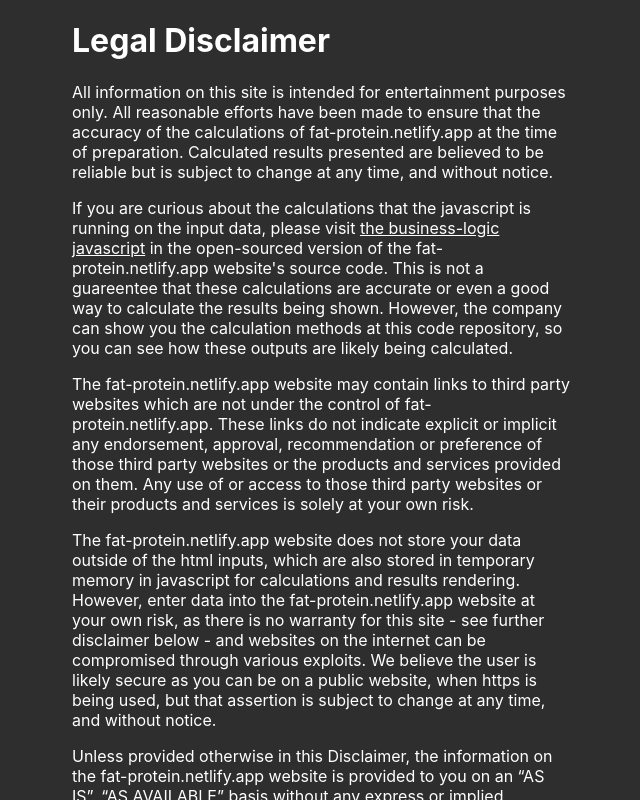
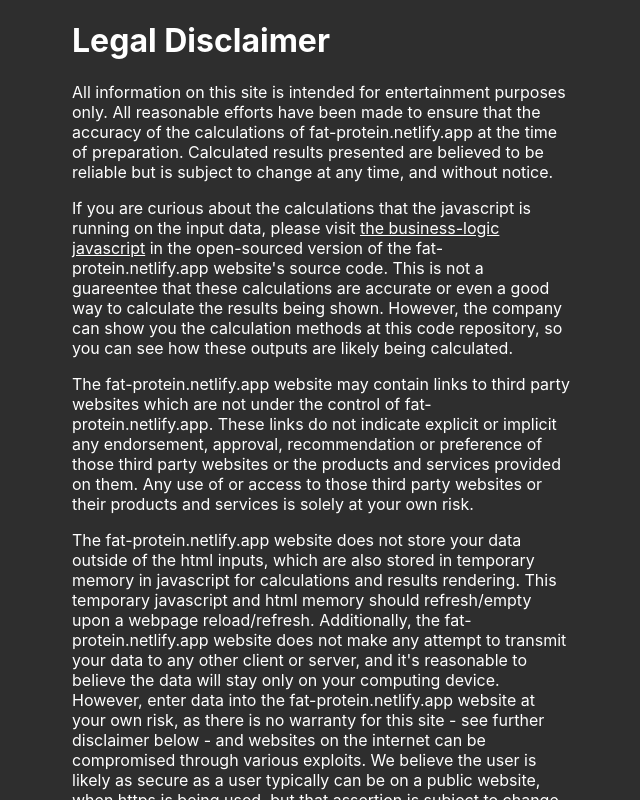
Before and after one commit to clamstew/savvy-fat-protein-dose-calc, a React (Create React App) app: page / in a window 1280 px wide. Both pictures are taken after a click on the button "Terms & Conditions". Shown: the top 800 px of the page, without its empty margins (318-958 px from the left). Built offline with nearby package versions, Linux system fonts and the light colour scheme.

Commit message:
add no transmit assertion

```diff
--- a/src/components/Terms.js
+++ b/src/components/Terms.js
@@ -73,13 +73,18 @@ export function Terms({ hideTerms }) {
         <p>
           The fat-protein.netlify.app website does not store your data outside
           of the html inputs, which are also stored in temporary memory in
-          javascript for calculations and results rendering. However, enter data
-          into the fat-protein.netlify.app website at your own risk, as there is
-          no warranty for this site - see further disclaimer below - and
-          websites on the internet can be compromised through various exploits.
-          We believe the user is likely secure as you can be on a public
-          website, when https is being used, but that assertion is subject to
-          change at any time, and without notice.
+          javascript for calculations and results rendering. This temporary
+          javascript and html memory should refresh/empty upon a webpage
+          reload/refresh. Additionally, the fat-protein.netlify.app website does
+          not make any attempt to transmit your data to any other client or
+          server, and it's reasonable to believe the data will stay only on your
+          computing device. However, enter data into the fat-protein.netlify.app
+          website at your own risk, as there is no warranty for this site - see
+          further disclaimer below - and websites on the internet can be
+          compromised through various exploits. We believe the user is likely as
+          secure as a user typically can be on a public website, when https is
+          being used, but that assertion is subject to change at any time, and
+          without notice.
         </p>
 
         <p>
```
